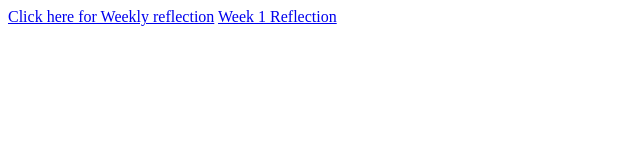
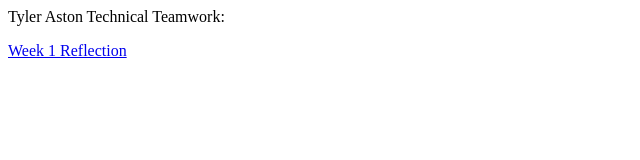
Before and after one commit to tyleraston2/tyleraston2.github.io, a plain HTML site: page index.html in a window 1280 px wide. Shown: the whole page, without its empty margins (0-640 px from the left). Drawn offline with Linux system fonts and the light colour scheme.

Commit message:
formating

```diff
--- a/index.html
+++ b/index.html
@@ -1,2 +1,2 @@
-<a href="https://byui.instructure.com/courses/182194/assignments/8971409?module_item_id=25059712">Click here for Weekly reflection</a>
+<p>Tyler Aston Technical Teamwork:</p>
 <a href="wk1Reflection.pdf">Week 1 Reflection</a>
```
